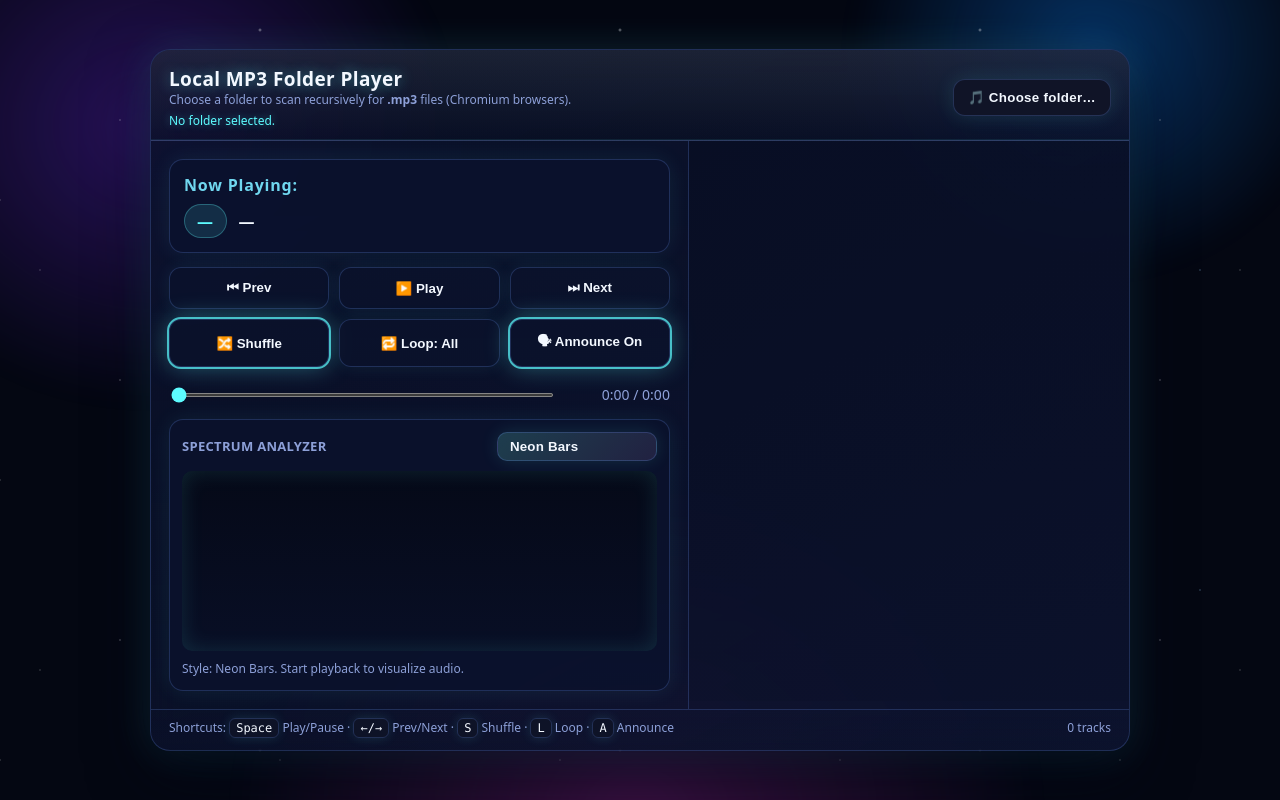
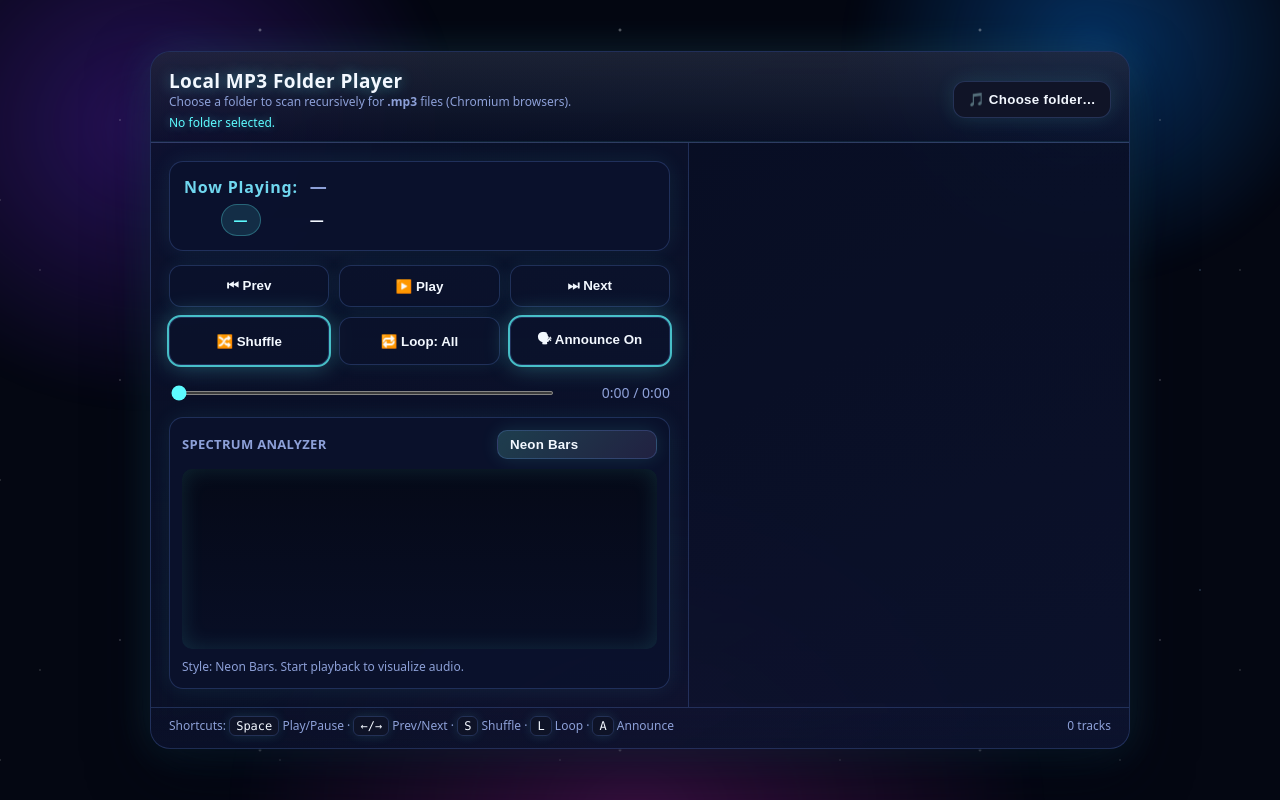
Before and after one commit to NightVsKnight/LocalWebAudioPlayer, a plain HTML site: page player.html in a window 1280 px wide. Drawn offline with Linux system fonts and the light colour scheme.

Commit message:
Add Artist to Now Playing header

```diff
--- a/player.html
+++ b/player.html
@@ -77,26 +77,54 @@
     background: linear-gradient(180deg, rgba(13, 20, 48, 0.46), transparent);
   }
   @media (max-width: 900px) { .player { border-right: none; border-bottom: 1px solid var(--border); } }
+
+  /* Now area: simple 2x2 grid */
   .now {
+    display: grid;
+    grid-template-columns: auto 1fr;   /* label | artist/title column */
+    grid-template-rows: auto auto;     /* top row = label+artist, bottom row = track# + title */
+    gap: 6px 12px;
+    align-items: center;
     background: rgba(11, 18, 46, 0.84); border: 1px solid var(--border); border-radius: 14px; padding: 14px;
     box-shadow: 0 0 22px rgba(93, 251, 255, 0.08);
   }
-  .now small {
+  /* Top-left: label */
+  .now-label {
+    grid-column: 1 / 2;
+    grid-row: 1 / 2;
     color: color-mix(in srgb, var(--muted) 40%, var(--accent) 60%);
-    display: block; margin-bottom: 8px;
+    margin: 0;
     font-size: 16px; font-weight: 600; letter-spacing: .8px;
+    align-self: center;
   }
-  .now strong {
-    display: flex; align-items: center; gap: 12px;
-    font-size: 16px; line-height: 1.3;
+  /* Top-right: artist fills remaining width and is right-justified */
+  .now-artist {
+    grid-column: 2 / 3;
+    grid-row: 1 / 2;
+    color: var(--muted);
+    margin: 0;
+    font-size: 17px; font-weight: 600;
+    line-height: 1.1;
   }
+  /* Bottom-left: track number */
   .now-num {
+    grid-column: 1 / 2;
+    grid-row: 2 / 3;
+    justify-self: center;   /* center within that cell */
     min-width: var(--now-num-min, 4ch); font-variant-numeric: tabular-nums;
     color: var(--accent); letter-spacing: .6px;
     display: inline-flex; align-items: center; justify-content: center;
     padding: 8px var(--now-num-pad-x, 12px); border-radius: 999px; border: 1px solid rgba(93, 251, 255, 0.28);
     background: rgba(93, 251, 255, 0.12); font-weight: 600; line-height: 1;
   }
+  /* Bottom-right: title fills remaining width and ellipses when needed */
+  .now-title {
+    grid-column: 2 / 3;
+    grid-row: 2 / 3;
+    color: var(--text);
+    font-weight: 600;
+  }
+
   .controls {
     display: grid; grid-template-columns: repeat(auto-fit, minmax(var(--ctrl-min), 1fr)); gap: 10px;
   }
@@ -208,12 +236,12 @@
 
     <div class="wrap">
       <section class="player">
-        <div class="now">
-          <small>Now Playing:</small>
-          <strong>
-            <span id="nowTrackNumber" class="now-num">—</span>
-            <span id="nowTitle">—</span>
-          </strong>
+        <div class="now" role="group" aria-labelledby="nowLabel">
+          <small id="nowLabel" class="now-label">Now Playing:</small>
+          <span id="nowArtist" class="now-artist">—</span>
+
+          <span id="nowTrackNumber" class="now-num">—</span>
+          <span id="nowTitle" class="now-title" aria-live="polite" aria-atomic="true">—</span>
         </div>
 
         <div class="controls" role="group" aria-label="Playback controls">
@@ -261,6 +289,7 @@
   const listEl      = document.getElementById('list');
   const audio       = document.getElementById('audio');
   const nowTitleEl  = document.getElementById('nowTitle');
+  const nowArtistEl = document.getElementById('nowArtist');
   const nowTrackNumberEl = document.getElementById('nowTrackNumber');
   const countEl     = document.getElementById('count');
 
@@ -724,7 +753,7 @@
   const recordPendingAnnouncement = (track) => {
     if (!track) {
       pendingAnnouncement = null;
-      return;
+      return null;
     }
     const details = buildAnnouncementDetails(track);
     const { title = '', artist = '', summary = '' } = details || {};
@@ -734,6 +763,7 @@
       artist,
       summary,
     };
+    return details;
   };
 
   const maybeAnnounceCurrentTrack = () => {
@@ -955,6 +985,7 @@
     revokeAll();
     listEl.innerHTML = '';
     if (nowTitleEl) nowTitleEl.textContent = '—';
+    if (nowArtistEl) nowArtistEl.textContent = '—';
     if (nowTrackNumberEl) nowTrackNumberEl.textContent = '—';
     applyNowTrackMetrics();
     countEl.textContent = 'Scanning…';
@@ -1172,9 +1203,10 @@
     current = idx;
 
     const tr = tracks[current];
-    recordPendingAnnouncement(tr);
+    const details = recordPendingAnnouncement(tr);
     audio.src = tr.url;
     if (nowTitleEl) nowTitleEl.textContent = tr.displayName;
+    if (nowArtistEl) nowArtistEl.textContent = (details && details.artist) ? details.artist : '—';
     if (nowTrackNumberEl) nowTrackNumberEl.textContent = fmtTrackNumber(current);
     highlightActive();
     putStoreValue(LAST_TRACK_KEY, trackKey(tr)).catch(err => {
```
